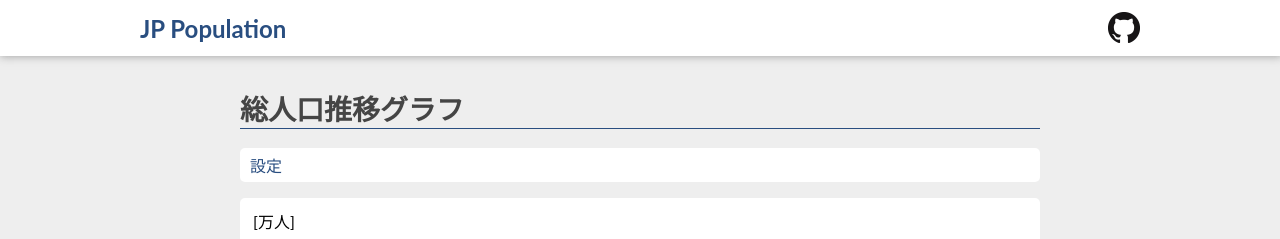
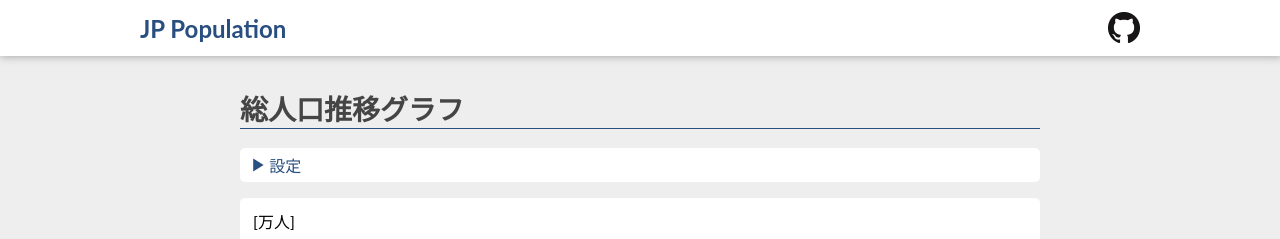
Before and after one commit to syakoo/jp-population, a React app: page / in a window 1280 px wide. Shown: the top 239 px of the page. Built offline with nearby package versions, Linux system fonts and the light colour scheme.

Commit message:
update: UI of ToggledDetails comp.

```diff
--- a/src/components/molecules/ToggledDetails/ToggledDetails.styles.ts
+++ b/src/components/molecules/ToggledDetails/ToggledDetails.styles.ts
@@ -1,6 +1,7 @@
 import styled from 'styled-components'
 
 import { slideIn } from '@src/assets/keyframes'
+import { Triangle } from '@src/assets/Triangle'
 
 // ____________________
 //
@@ -13,6 +14,19 @@ export const _ToggleButton = styled.button`
   background-color: inherit;
   color: ${(p) => p.theme.primary};
   font-size: 1rem;
+  display: flex;
+  align-items: center;
+  :hover {
+    filter: brightness(0.9);
+  }
+`
+
+export const _Triangle = styled(Triangle)<{ isDisplay: boolean }>`
+  margin-right: 0.2em;
+  height: 1rem;
+  transform: rotate(${(p) => (p.isDisplay ? 180 : 90)}deg);
+  transition: 0.3s;
+  fill: ${(p) => p.theme.primary};
 `
 
 export const _DisplayBody = styled.div`
--- a/src/components/molecules/ToggledDetails/ToggledDetails.tsx
+++ b/src/components/molecules/ToggledDetails/ToggledDetails.tsx
@@ -1,6 +1,6 @@
 import React, { useCallback, useState } from 'react'
 
-import { _DisplayBody, _ToggleButton } from './ToggledDetails.styles'
+import { _DisplayBody, _ToggleButton, _Triangle } from './ToggledDetails.styles'
 import { _Card } from '@src/components/atoms/Card'
 
 // ____________________
@@ -24,6 +24,7 @@ const ToggledDetails: React.FC<ToggledDetailsProps> = ({
   return (
     <_Card>
       <_ToggleButton data-testid="summary" onClick={toggleDisplayState}>
+        <_Triangle isDisplay={isDisplay} />
         {summary}
       </_ToggleButton>
       {isDisplay && <_DisplayBody>{children}</_DisplayBody>}
@@ -33,4 +34,5 @@ const ToggledDetails: React.FC<ToggledDetailsProps> = ({
 
 // ____________________
 //
+
 export default ToggledDetails
```
